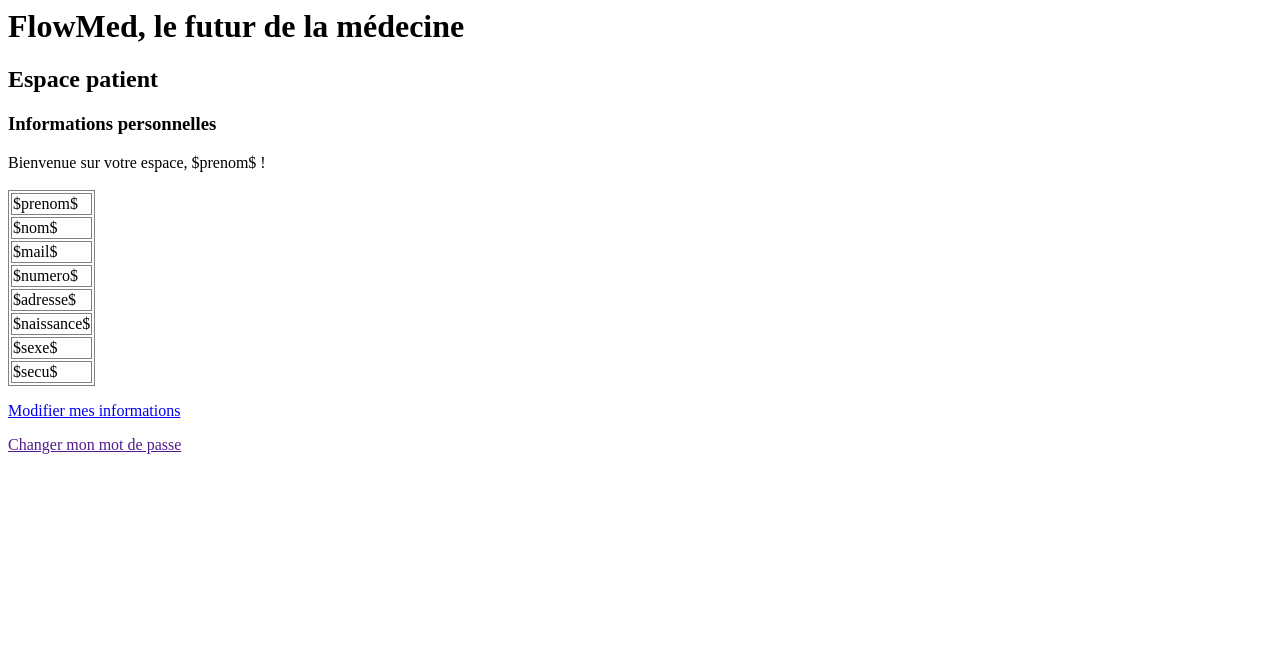
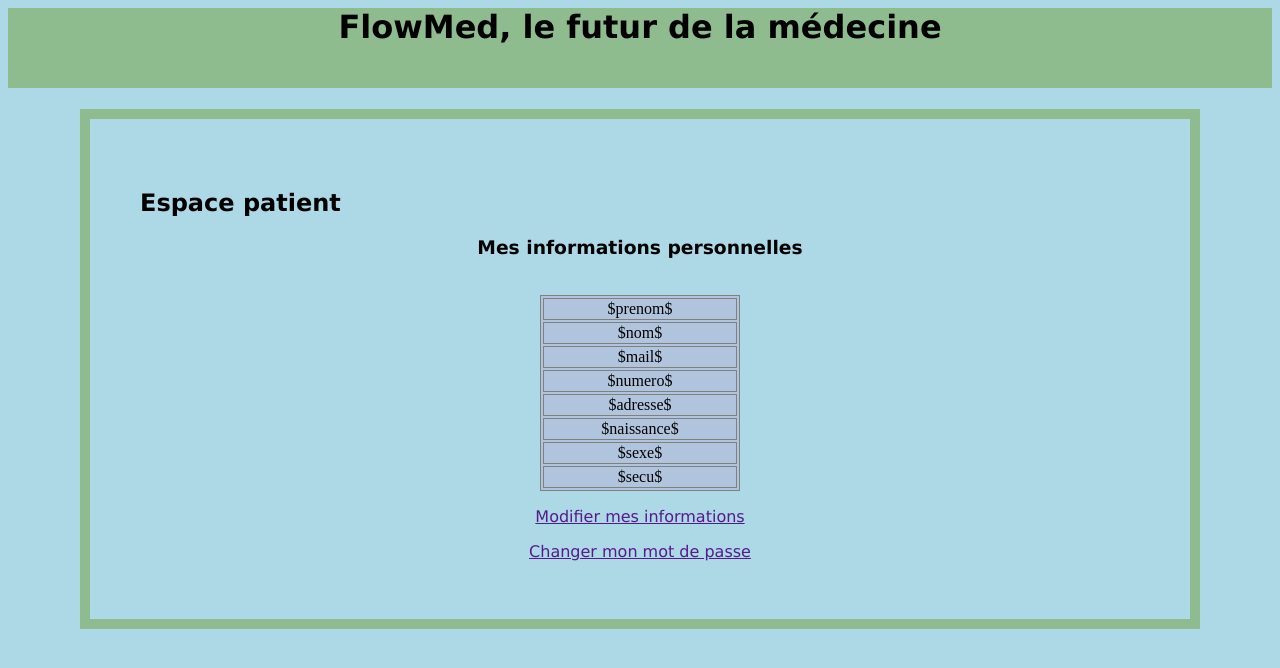
Before and after one commit to plgstalter/MIG, a PHP site: page /squelette_info.php in a window 1280 px wide. Shown: the top 668 px of the page. Run offline with PHP 8.4, Linux system fonts and the light colour scheme.

Commit message:
Modif du style squelettes

```diff
--- a/Ressources/squelette_info.php
+++ b/Ressources/squelette_info.php
@@ -3,16 +3,16 @@
         <head>
             <meta charset="utf-8"/>
             <title>Informations personnelles</title>
+            <link rel="stylesheet" href="style.css">
         </head>
         <body>
             <h1>FlowMed, le futur de la médecine</h1>
+            <div class="div1" style="height:400px">
                 <h2>Espace patient</h2>
-            <h3>Informations personnelles</h3>
-            Bienvenue sur votre espace, $prenom$ !
+                <h3>Mes informations personnelles</h3>
 
                 <br />
-            <br />
-            <table align = width = "50%" border = "1" bordercolor = "grey">
+                <table align=center width = "20%" border = "1" bordercolor = "grey" style="text-align: center; background-color: lightsteelblue;">
                     <tr>
                         <td>$prenom$</td></tr>
                     <tr>
@@ -33,16 +33,17 @@
                 </table>
 
                 <div style="width:1000px;">
-                    <p>
-                        <a href="https://www.youtube.com/watch?v=_WfMY8YUL1k">
+                        <p style="text-align: center;">
+                            <a href="">
                                 Modifier mes informations
                             </a>
                         </p>
-                    <p>
+                        <p style="text-align:center">
                             <a href="">
                                 Changer mon mot de passe
                             </a>
                         </p>
                 </div>
+            </div>
         </body>
     </html>
--- a/Ressources/squelette_patient.html
+++ b/Ressources/squelette_patient.html
@@ -13,7 +13,6 @@
                 <h2>Espace patient</h2>
                 <p>Bienvenue sur votre espace, $prenom$ !</p>
 
-                <br />
                 <br />
                 <div style="width:1000px; border:1px; background-color:lightblue; background-position: center;">
                     <div class = "div3" style="float:left;">
--- a/Ressources/squelette_patient.php
+++ b/Ressources/squelette_patient.php
@@ -13,7 +13,6 @@
                 <h2>Espace patient</h2>
                 <p>Bienvenue sur votre espace, $prenom$ !</p>
 
-                <br />
                 <br />
                 <div style="width:1000px; border:1px; background-color:lightblue; background-position: center;">
                     <div class = "div3" style="float:left;">
--- a/Ressources/style.css
+++ b/Ressources/style.css
@@ -12,6 +12,11 @@ h1 {
 h2 {
     text-align: left;
     font-family: Verdana;
+}
+
+h3 {
+    text-align: center;
+    font-family: Verdana
 }
 
 p {
```
Also changed, not shown: Ressources/squelette_info.html (+7 -6 lines), Ressources/squelette_medecin.html (+10 -5 lines), Ressources/squelette_medecin.php (+10 -5 lines). Lines whose indentation alone changed are shown as unchanged.
